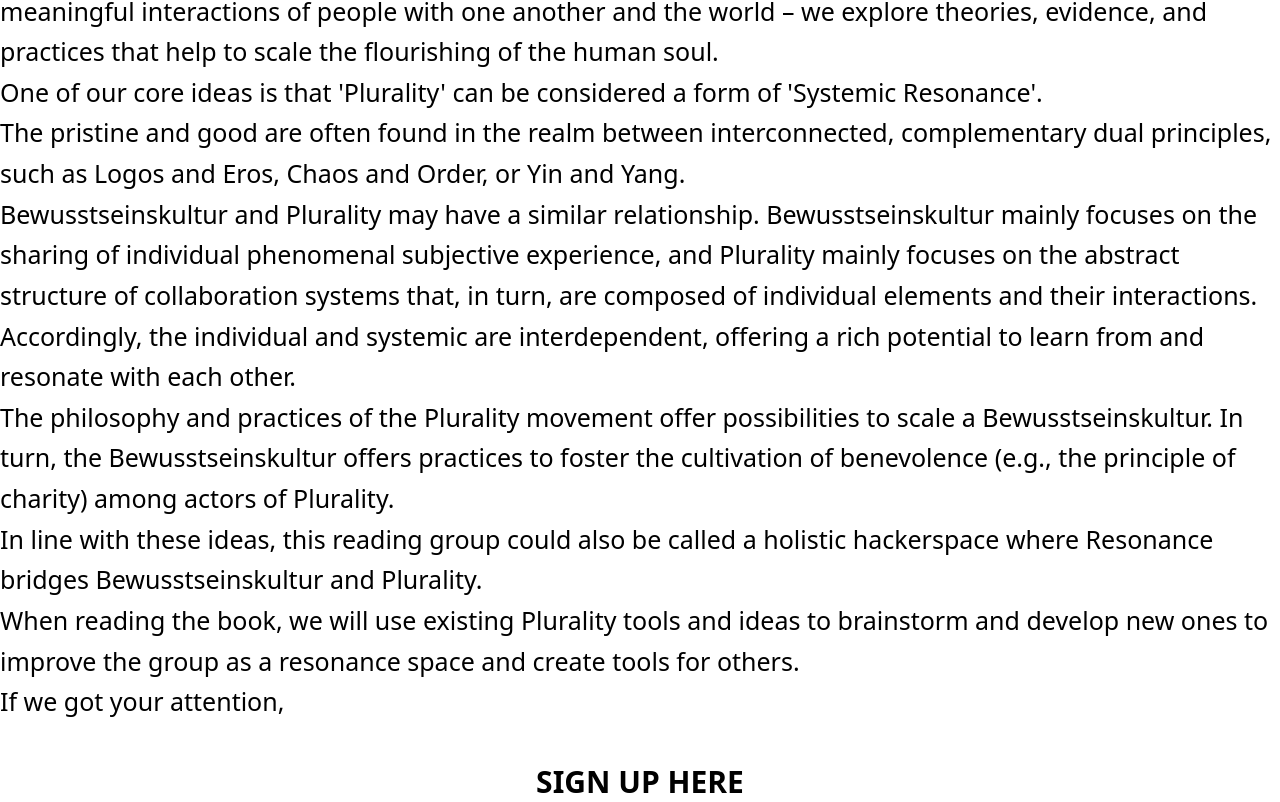
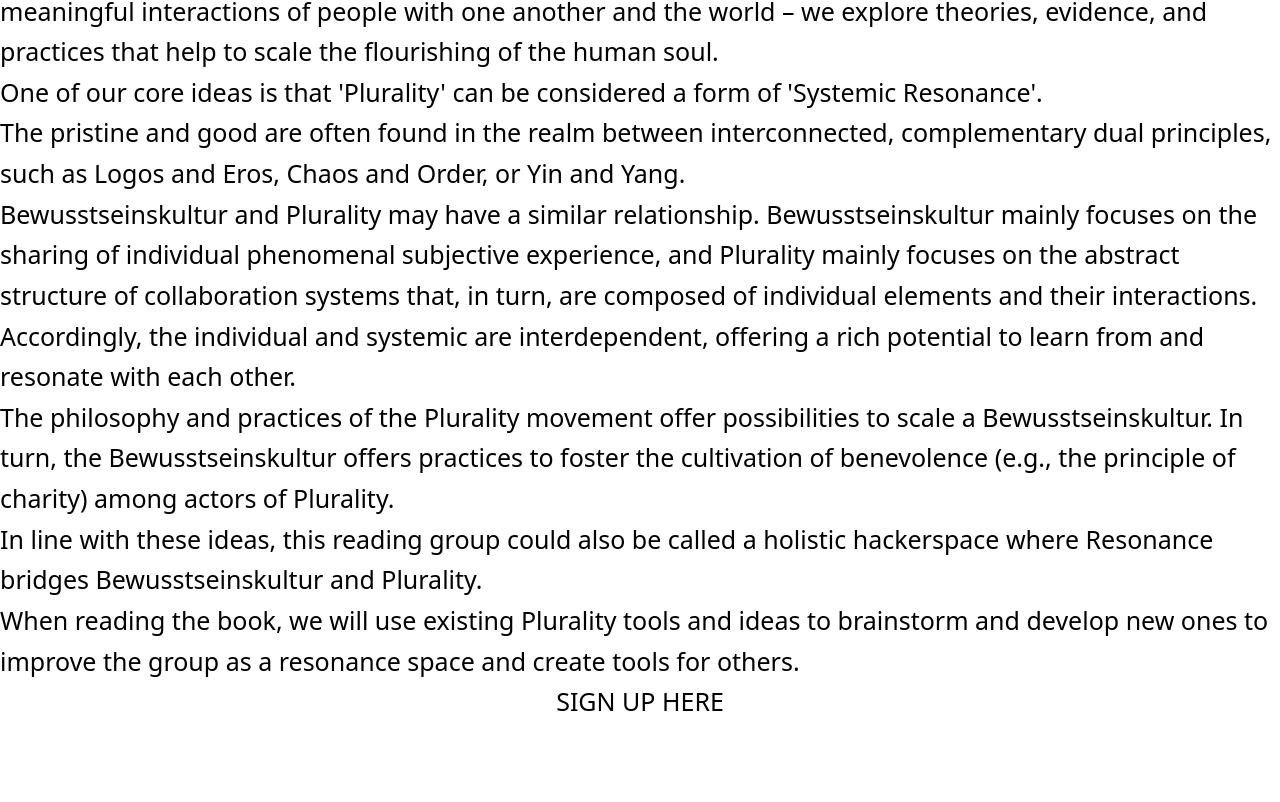
Before and after one commit to SocialResonance/wiki-next, a Next.js app: page /reading-group/about in a window 1280 px wide. Shown: the part 1607-2409 px from the top of the page. After the commit the page ends 2329 px from the top, so only its background shows below. Built offline with nearby package versions, Linux system fonts and the light colour scheme.

Commit message:
change style and make darkmode readable

```diff
--- a/pages/reading-group/about.mdx
+++ b/pages/reading-group/about.mdx
@@ -59,15 +59,6 @@ In line with these ideas, this reading group could also be called a holistic hac
 
 When reading the book, we will use existing Plurality tools and ideas to brainstorm and develop new ones to improve the group as a resonance space and create tools for others.
 
-If we got your attention,
-
-<div className="text-2xl font-bold mt-8 text-center">
-  <a
-    href="https://form.jotform.com/250294604160349"
-    target="_blank"
-    rel="noopener noreferrer"
-    className="text-black no-underline transition-colors duration-300 hover:text-blue-600"
-  >
-    SIGN UP HERE
-  </a>
+<div align="center">
+## [SIGN UP HERE](https://form.jotform.com/250294604160349)
 </div>
--- a/pages/reading-group/info.mdx
+++ b/pages/reading-group/info.mdx
@@ -1,6 +1,10 @@
 import Image from 'next/image'
 
 # Reading Group
+
+<div align="center">
+## [SIGN UP HERE](https://form.jotform.com/250294604160349)
+</div>
 
 ## Current Book:
 
@@ -41,10 +45,6 @@ For our next meeting, please read:
 - [Previous Book 1] - [Date]
 - [Previous Book 2] - [Date]
 - [Previous Book 3] - [Date] */}
-<div align="center">
-
-## [SIGN UP HERE](https://form.jotform.com/250294604160349)
-</div>
 
 {/* ---
 *Last updated: [Date]* */}
--- a/styles/global.css
+++ b/styles/global.css
@@ -10,4 +10,9 @@
   body {
     @apply text-base leading-relaxed;
   }
+
+  /* Remove white lines under headings */
+  h1, h2, h3, h4, h5, h6 {
+    border-bottom: none !important;
+  }
 }
--- a/theme.config.jsx
+++ b/theme.config.jsx
@@ -29,5 +29,5 @@ export default {
   //     return <a href={href}>Edit this page</a>
   //   }
   // },
-  darkMode: false
+  // darkMode: false
 }
```
